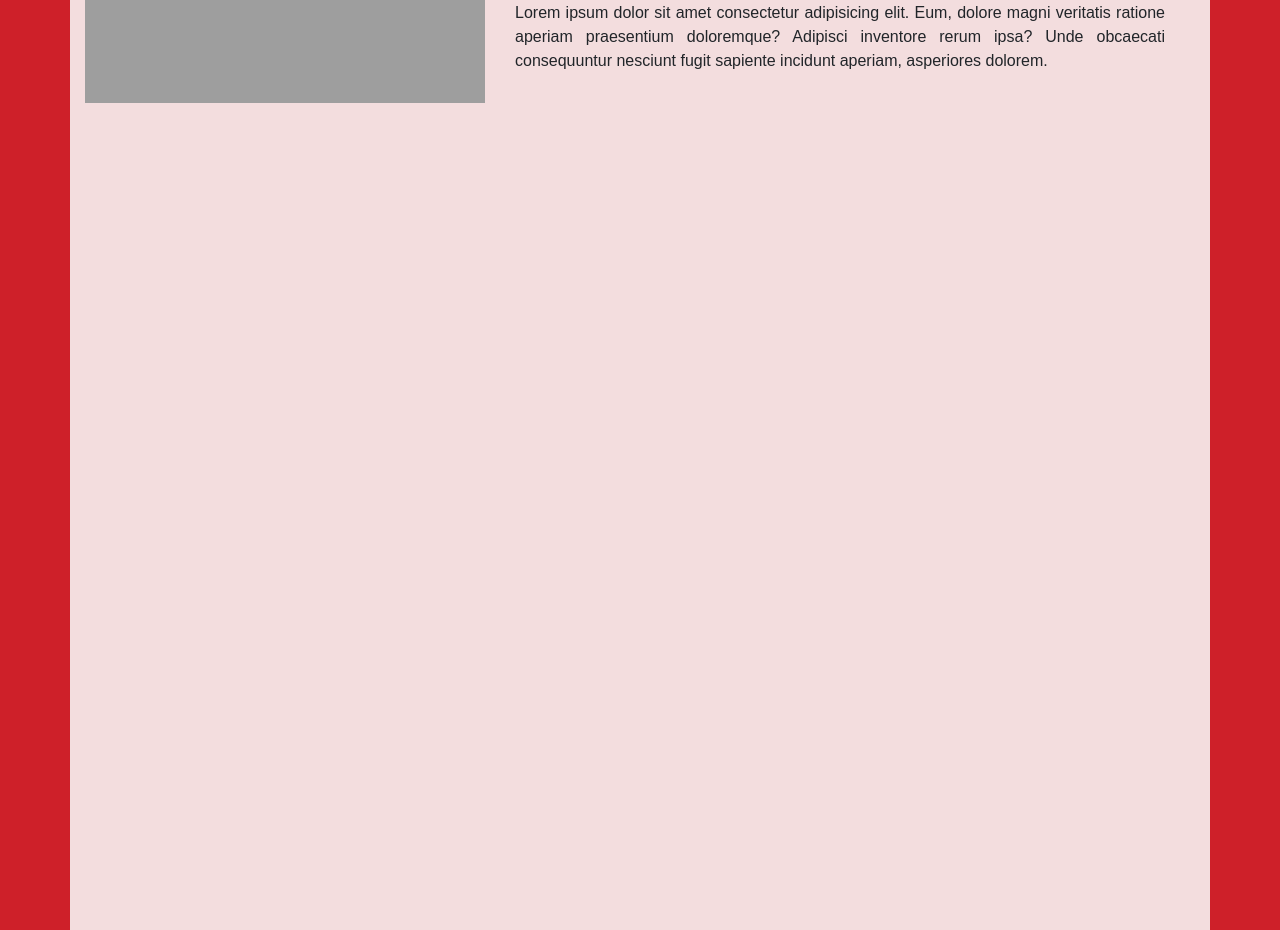
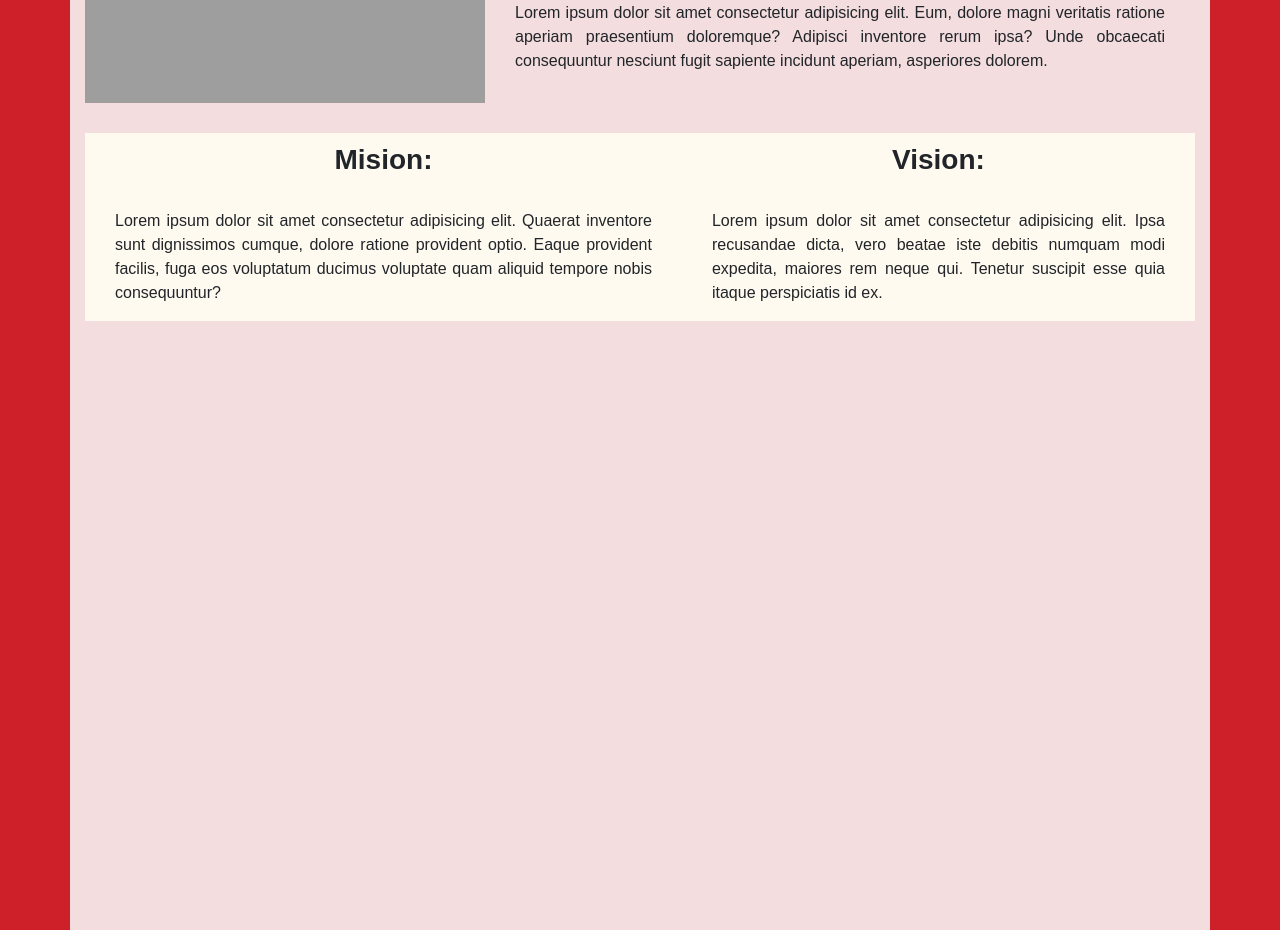
Before and after one commit to mandresblanco/first_web, a plain HTML site: page index.html in a window 1280 px wide. Shown: the part 840-1770 px from the top of the page. Drawn offline with nearby package versions, Linux system fonts and the light colour scheme; grey boxes are pictures that could not be loaded.

Commit message:
commit on Rama2

```diff
--- a/index.html
+++ b/index.html
@@ -116,6 +116,24 @@
                         aperiam praesentium doloremque? Adipisci inventore rerum ipsa? Unde obcaecati consequuntur
                         nesciunt fugit sapiente incidunt aperiam, asperiores dolorem.
                     </p>
+                </div>
+
+            </div>
+
+            <div class="misionVision">
+                <div class="mision">
+                    <h3 class="titulo">Mision:</h3>
+                    <br>
+                    <p class="texto2">Lorem ipsum dolor sit amet consectetur adipisicing elit. Quaerat inventore sunt dignissimos
+                        cumque, dolore ratione provident optio. Eaque provident facilis, fuga eos voluptatum ducimus
+                        voluptate quam aliquid tempore nobis consequuntur?</p>
+                </div>
+                <div class="vision">
+                    <h3 class="titulo">Vision:</h3>
+                    <br>
+                    <p class="texto2">Lorem ipsum dolor sit amet consectetur adipisicing elit. Ipsa recusandae dicta, vero beatae iste
+                        debitis numquam modi expedita, maiores rem neque qui. Tenetur suscipit esse quia itaque
+                        perspiciatis id ex.</p>
                 </div>
             </div>
 
--- a/style.css
+++ b/style.css
@@ -76,6 +76,26 @@ body{
     margin-right: 30px;
     text-align: justify;
 }
+.misionVision{
+    background: floralwhite;
+     margin-top: 30px;
+    display: flex;
+}
+
+
+
+.titulo{
+    margin-top: 10px;
+    font-weight: bold;
+    text-align: center;
+}
+
+.texto2{
+    text-align: justify;
+    margin-left: 30px;
+    margin-right: 30px;
+}
+
 
 
 
```
